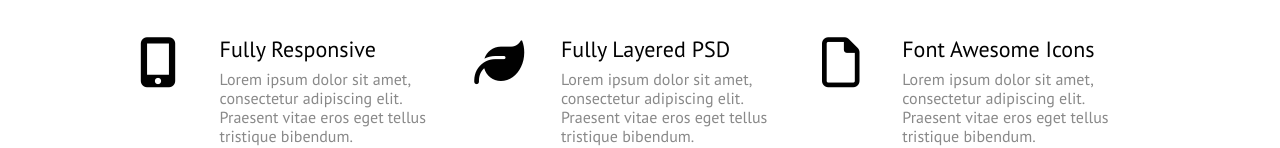
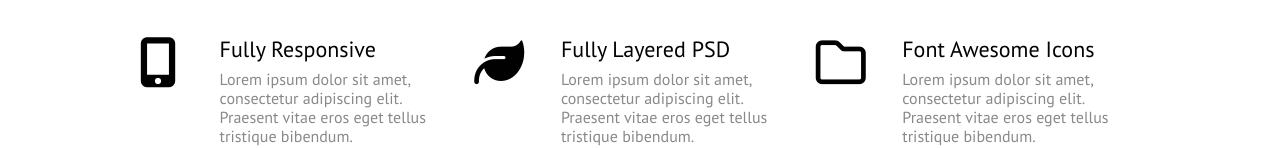
Before and after one commit to mdsharifkhan/tinyone, a plain HTML site: page index.html in a window 1280 px wide. Shown: the part 919-1067 px from the top of the page. Drawn offline with Linux system fonts and the light colour scheme.

Commit message:
Update index.html

```diff
--- a/index.html
+++ b/index.html
@@ -89,7 +89,7 @@
 			<div class="col-4">
 				<div class="row">
 					<div class="col-2">
-						<span><i class="far fa-file"></i></span>
+						<span><i class="far fa-folder"></i></span>
 					</div>
 					<div class="col-10">
 						<div class="content-area">
```
